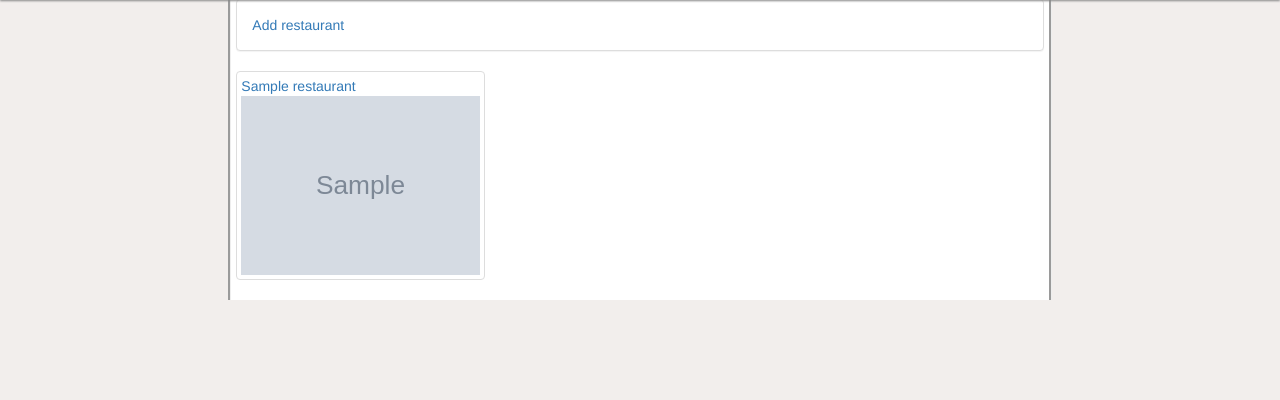
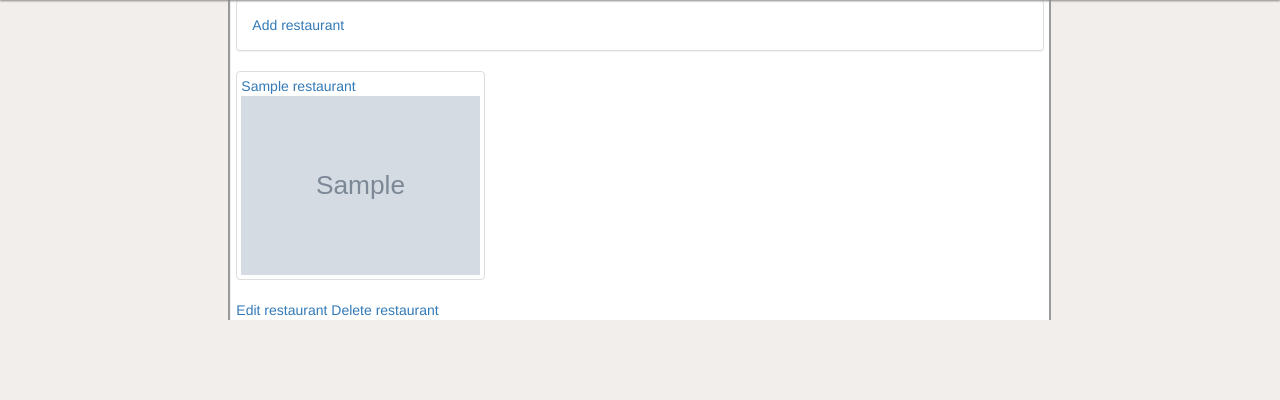
Before and after one commit to deepspw/Project-3, a Flask app: template templates/index.html in a window 1280 px wide. Shown: the part 76-476 px from the top of the page. Run offline with Flask 2, Linux system fonts and the light colour scheme; the template is opened without the code that fills it: most values are stand-ins (such as "Sample title", 1, 10 or a date in 2020); grey boxes marked "Sample" are stand-in pictures; parts of the project's set-up code (start-up, migrations or seed data) failed here and were passed over; some libraries are stand-ins or nearby versions.

Commit message:
Edit restaurants working

```diff
--- a/app.py
+++ b/app.py
@@ -137,6 +137,40 @@ def add_menu(restaurant_id):
                 username=username, CLIENT_ID=CLIENT_ID, restaurant_id=restaurant_id)
     else:
         flash("You must login before adding items")
+        return redirect(url_for('index'))
+@app.route('/<int:restaurant_id>/edit_restaurant/', methods=['GET', 'POST'])
+def edit_restaurant(restaurant_id):
+    """Edit restaurant
+    Arguments:
+        restaurant_id (int)
+    Returns:
+        Renders the template for editing choosen restaurant if username is in
+        login session.
+    """
+    restaurant = SESSION.query(Restaurant).filter_by(id=restaurant_id).one()
+    if 'username' in login_session:
+        username = login_session['username']
+        target_item = SESSION.query(Restaurant).filter_by(id=restaurant_id).one()
+        if request.method == 'POST':
+            if request.form['name']:
+                target_item.name = request.form['name']
+            file = request.files['file']
+            if file and allowed_file(file.filename):
+                filename = secure_filename(file.filename)
+                file.save(os.path.join(app.config['UPLOAD_FOLDER'], filename))
+                target_item.image = filename
+            else:
+                target_item.image = "NoImage"
+            target_item.id = restaurant_id
+            SESSION.add(target_item)
+            SESSION.commit()
+            flash("Edit successfully saved")
+            return redirect(url_for('index', username=username))
+        else:
+            return render_template('edit_restaurant.html', username=username,\
+                CLIENT_ID=CLIENT_ID, restaurant_id=restaurant_id, restaurant=restaurant)
+    else:
+        flash('You must login before editing')
         return redirect(url_for('index'))
 @app.route('/<int:restaurant_id>/menu/<int:menu_id>/edit/', methods=['GET', 'POST'])
 def edit_menu(restaurant_id, menu_id):
--- a/templates/index.html
+++ b/templates/index.html
@@ -84,6 +84,10 @@
                                 <img alt="{{ i.name }}" src="../static/images/{{ i.image }}" style="width:100%;max-width:240px; max-height:200px;" href="{{ i.id }}/menu">
                                 </a>
                                 </div>
+                                <div class="restricted">
+                                    <a href="/{{ i.id }}/edit_restaurant/">Edit restaurant</a>
+                                    <a href="/{{ i.id}}/delete_restaurant/">Delete restaurant</a>
+                                </div>
                             </div>
                             {% if loop.index % 3 == 0 %}
                                 </div>
```
Also changed, not shown: templates/edit_restaurant.html (added, +29 -0 lines).
